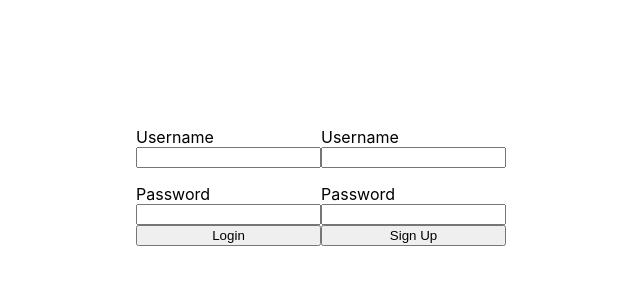
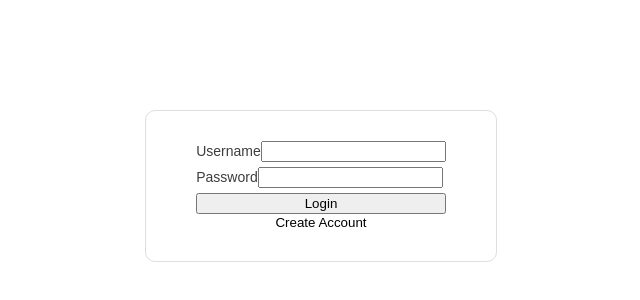
Before and after one commit to zsnowdon1/image-search, a React (Create React App) app in the folder client/: page / in a window 1280 px wide. Shown: the part 214-514 px from the top of the page, without its empty margins (319-959 px from the left). Built offline with nearby package versions, Linux system fonts and the light colour scheme.

Commit message:
Added state to change between login and signup

```diff
--- a/client/src/components/LoginCard/LoginCard.css
+++ b/client/src/components/LoginCard/LoginCard.css
@@ -1,12 +1,27 @@
-.form {
+.card {
     display: grid;
-}
-
-.input-1 {
-    display: grid;
-    margin-bottom: 1rem;
+    background: white;
+    border: 1px solid #dedede;
+    border-radius: 10px;
+    flex-direction: column;
+    justify-content: space-around;
+    margin: 0 auto;
+    max-width: 500px;
+    padding: 30px 50px;
 }
 
 .input {
     display: grid;
+    color: #3d3d3d;
+    display: block;
+    font-family: sans-serif;
+    font-size: 14px;
+    font-weight: 500;
+    margin-bottom: 5px;
 }
+
+.switch-card {
+    background:none;
+    border:none;
+    cursor: pointer;
+}
--- a/client/src/components/LoginCard/LoginCard.tsx
+++ b/client/src/components/LoginCard/LoginCard.tsx
@@ -1,8 +1,8 @@
-import React, { useState } from 'react';
+import React, { Dispatch, MouseEventHandler, SetStateAction, useState } from 'react';
 import { signIn } from '../../services/AuthService';
 import './LoginCard.css';
 
-export function LoginCard() {
+export function LoginCard(props: {setSignIn: Dispatch<SetStateAction<boolean>>}) {
 
     const [loginData, setLoginData] = useState({
         username: '',
@@ -22,9 +22,13 @@ export function LoginCard() {
         signIn(loginData);
     };
 
+    function handleCardChange(e: any) {
+        props.setSignIn(false);
+    }
+
     return (
-        <form className="form" onSubmit={handleLogin}>
-            <div className="input-1">
+        <form className="card" onSubmit={handleLogin}>
+            <div className="input">
                 <label>Username</label>
                 <input type="text" onChange={handleUsernameChange}></input>
             </div>
@@ -33,6 +37,7 @@ export function LoginCard() {
                 <input type="text" onChange={handlePasswordChange}></input>
             </div>
             <input type="submit" value="Login"/>
+            <button type="button" className="switch-card" onClick={handleCardChange}>Create Account</button>
         </form>
     );
 };
--- a/client/src/components/SignUpCard/SignUpCard.css
+++ b/client/src/components/SignUpCard/SignUpCard.css
@@ -1,12 +1,27 @@
-.form {
+.card {
     display: grid;
-}
-
-.input-1 {
-    display: grid;
-    margin-bottom: 1rem;
+    background: white;
+    border: 1px solid #dedede;
+    border-radius: 10px;
+    flex-direction: column;
+    justify-content: space-around;
+    margin: 0 auto;
+    max-width: 500px;
+    padding: 30px 50px;
 }
 
 .input {
     display: grid;
+    color: #3d3d3d;
+    display: block;
+    font-family: sans-serif;
+    font-size: 14px;
+    font-weight: 500;
+    margin-bottom: 5px;
 }
+
+.switch-card {
+    background:none;
+    border:none;
+    cursor: pointer;
+}
--- a/client/src/components/SignUpCard/SignUpCard.tsx
+++ b/client/src/components/SignUpCard/SignUpCard.tsx
@@ -1,8 +1,8 @@
-import React, { useState } from 'react';
+import React, { Dispatch, SetStateAction, useState } from 'react';
 import { signUp } from '../../services/AuthService';
 import './SignUpCard.css';
 
-export function SignUpCard() {
+export function SignUpCard(props: {setSignIn: Dispatch<SetStateAction<boolean>>}) {
 
     const [signUpData, setSignUpData] = useState({
         username: '',
@@ -22,9 +22,13 @@ export function SignUpCard() {
         signUp(signUpData);
     };
 
+    function handleCardChange(e: any) {
+        props.setSignIn(true);
+    };
+
     return (
-        <form className="form" onSubmit={handleSignUp}>
-            <div className="input-1">
+        <form className="card" onSubmit={handleSignUp}>
+            <div className="input">
                 <label>Username</label>
                 <input type="text" onChange={handleUsernameChange}></input>
             </div>
@@ -33,6 +37,7 @@ export function SignUpCard() {
                 <input type="text" onChange={handlePasswordChange}></input>
             </div>
             <input type="submit" value="Sign Up"/>
+            <button type="button" className="switch-card" onClick={handleCardChange}>Already have an account?</button>
         </form>
     );
 };
--- a/client/src/pages/LoginPage/LoginPage.tsx
+++ b/client/src/pages/LoginPage/LoginPage.tsx
@@ -1,4 +1,4 @@
-import React from 'react';
+import React, { useState } from 'react';
 import { BrowserRouter, Routes, Route } from 'react-router-dom';
 import { LoginCard } from '../../components/LoginCard/LoginCard';
 import { SignUpCard } from '../../components/SignUpCard/SignUpCard';
@@ -6,10 +6,19 @@ import "./LoginPage.css";
 
 
 function LoginPage() {
+
+    const [signIn, setSignIn] = useState<boolean>(true);
+
+
     return (
         <div className="main">
-            <LoginCard/>
-            <SignUpCard/>
+            {signIn &&
+                <LoginCard setSignIn={setSignIn}/>
+            }
+            {!signIn &&
+                <SignUpCard setSignIn={setSignIn}/>
+            }
+            <label>{signIn}</label>
         </div>
     );
 }
```
